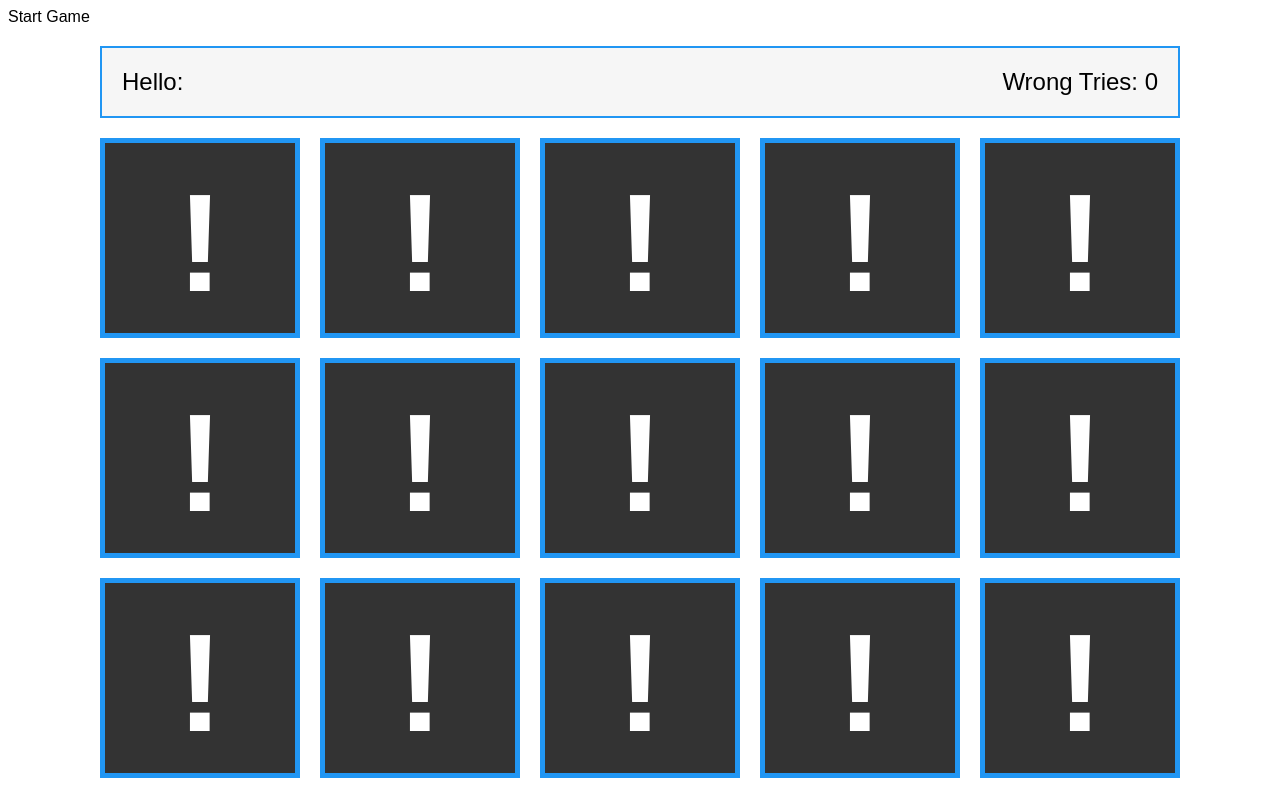
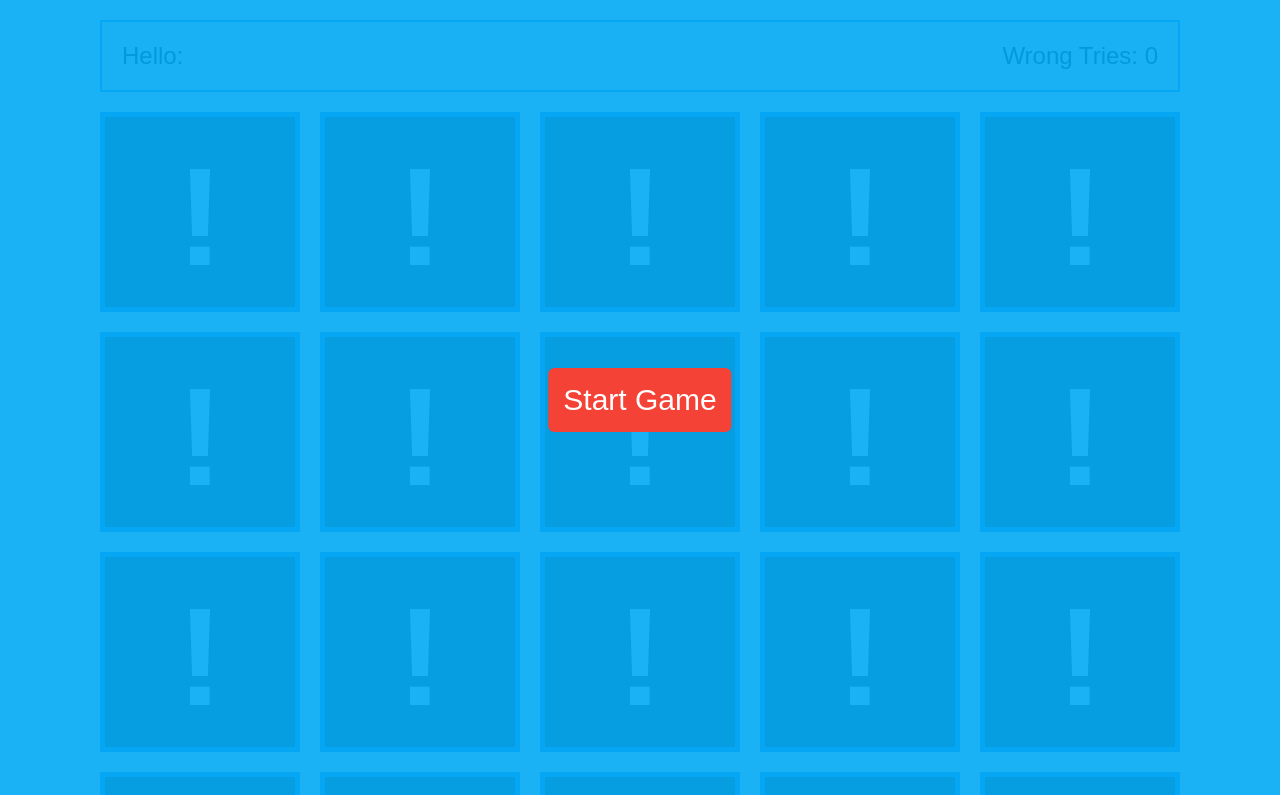
Before and after one commit to Hussein6685/memory_game, a plain HTML site: page index.html in a window 1280 px wide. Shown: the top 795 px of the page. Drawn offline with Linux system fonts and the light colour scheme.

Commit message:
css & js

```diff
--- a/main.css
+++ b/main.css
@@ -4,6 +4,30 @@
 body {
     font-family: Arial, tahoma, sans-serif;
 }
+.control-buttons {
+    position: fixed;
+    left: 0;
+    top: 0;
+    width: 100%;
+    height: 100%;
+    z-index: 2;
+    background-color: rgba(3, 169, 244, 0.9);
+}
+
+.control-buttons span {
+    position: absolute;
+    left: 50%;
+    top: 50%;
+    transform: translate(-50%, -50%);
+    background-color: #f44336;
+    color: #fff;
+    padding: 15px;
+    font-size: 30px;
+    text-align: center;
+    border-radius: 6px;
+    cursor: pointer;
+}
+
 .info-container {
     width: 1080px;
     margin: 20px auto 0;
--- a/main.js
+++ b/main.js
@@ -0,0 +1,11 @@
+document.querySelector(".control-buttons span").onclick = function () {
+    let yourName = prompt("Whats Your Name?");
+    // console.log(yourName);
+    if (yourName == null || yourName == "") {
+        document.querySelector(".name span").innerHTML = "Unknown";
+    } else {
+        document.querySelector(".name span").innerHTML = yourName;
+
+    }
+    document.querySelector(".control-buttons").remove();
+};
```
